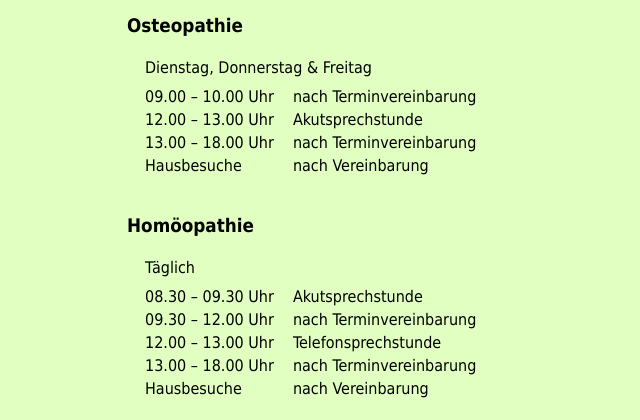
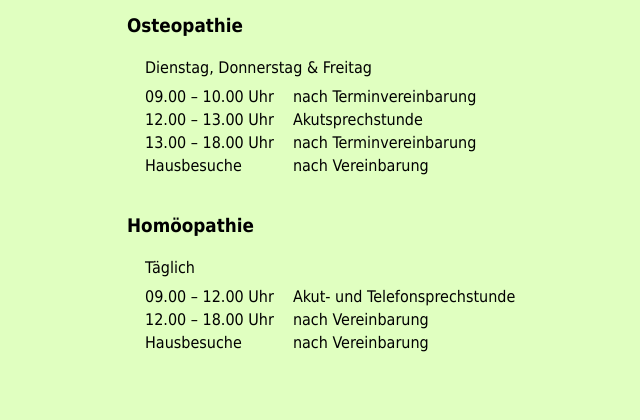
Before and after one commit to KonradHoeffner/suedpraxis.de, a PHP site: page / in a window 1280 px wide. Shown: the part 518-938 px from the top of the page, without its empty margins (33-673 px from the left). After the commit the page ends 870 px from the top, so only its background shows below. Run offline with PHP 8.4, Linux system fonts and the light colour scheme.

Commit message:
Homöopathiesprechstundenzeiten aktualisiert

```diff
--- a/index.php
+++ b/index.php
@@ -28,10 +28,8 @@ In bestimmten Fällen können sich Osteopathie und Homöopathie auch ergänzen.
 <table><tr><td>Täglich</td></tr></table>
 <table>
 <tr><td></td></tr>
-<tr><td>08.30 &ndash; 09.30 Uhr</td><td>Akutsprechstunde</td></tr>
-<tr><td>09.30 &ndash; 12.00 Uhr</td><td>nach Terminvereinbarung</td></tr>
-<tr><td>12.00 &ndash; 13.00 Uhr</td><td>Telefonsprechstunde</td></tr>
-<tr><td>13.00 &ndash; 18.00 Uhr</td><td>nach Terminvereinbarung</td></tr>
+<tr><td>09.00 &ndash; 12.00 Uhr</td><td>Akut- und Telefonsprechstunde</td></tr>
+<tr><td>12.00 &ndash; 18.00 Uhr</td><td>nach Vereinbarung</td></tr>
 <tr><td>Hausbesuche</td><td>nach Vereinbarung</td></tr>
 </table>
 <!--
```
